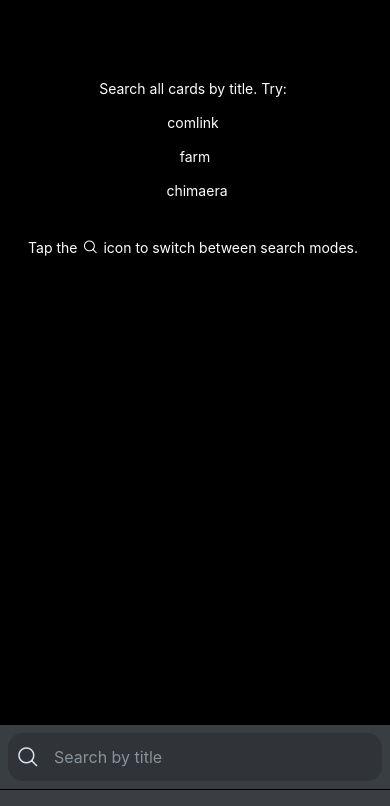
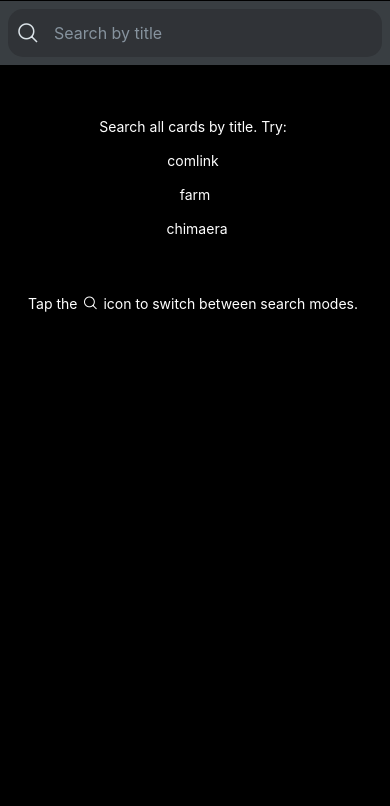
Before and after one commit to ledwards/holocron, a React Native app: screen / in a window 390 px wide. Shown: the top 806 px of the page. Built offline with nearby package versions, Linux system fonts and the light colour scheme.

Commit message:
Revert "Move search bar to bottom"
This reverts commit 14b2b47e34e2f16fb5cde2667ee21178beb850fb.

```diff
--- a/App.tsx
+++ b/App.tsx
@@ -3,14 +3,13 @@
  */
 
 import React from 'react';
-import { SafeAreaView, View, StatusBar } from 'react-native';
+import { SafeAreaView } from 'react-native';
 import SearchableCardList from './src/components/SearchableCardList';
 
 const App = () => (
-  <View style={{ flex: 1, backgroundColor: 'black' }}>
-    <StatusBar hidden />
+  <SafeAreaView style={{ flex: 1, backgroundColor: 'black' }}>
     <SearchableCardList />
-  </View>
+  </SafeAreaView>
 );
 
 export default App;
--- a/package.json
+++ b/package.json
@@ -1,6 +1,6 @@
 {
   "name": "holo",
-  "version": "0.3.3",
+  "version": "0.3.2",
   "private": true,
   "scripts": {
     "android": "react-native run-android",
--- a/src/components/SearchableCardList.tsx
+++ b/src/components/SearchableCardList.tsx
@@ -158,9 +158,10 @@ class SearchableCardList extends Component {
   renderHeader = () => {
     return (
       <View style={{
-        height: 120,
-        backgroundColor: grayColor,
-        paddingBottom: 10,
+        height: 100,
+        backgroundColor: blackColor,
+        borderBottomColor: this.state.query === null || this.state.query == '' ? 'transparent' : blackColor,
+        borderBottomWidth: 2,
       }}>
         <SearchBar
           placeholder={`Search by ${this.currentSearchMode().label}`}
@@ -246,6 +247,7 @@ class SearchableCardList extends Component {
 
     return (
       <View style={{ flex: 1, overflow: 'hidden', backgroundColor: blackColor }}>
+        {this.renderHeader()}
         {this.state.query &&
           <Animated.FlatList
             ref={(ref) => { this.state.flatListRef = ref; }}
@@ -264,7 +266,7 @@ class SearchableCardList extends Component {
             updateCellsBatchingPeriod={100} // Increase time between renders
             windowSize={10} // Reduce the window size
           /> || <>
-            <Text style={{ color: 'white', paddingTop: 80, textAlign: 'center' }}>
+            <Text style={{ color: 'white', padding: 18, textAlign: 'center' }}>
               {this.currentSearchMode().description}
             </Text>
             <View style={{ flex: 1, flexDirection: 'row', justifyContent: 'center', width: '100%', marginTop: 40 }}>
@@ -286,7 +288,6 @@ class SearchableCardList extends Component {
             </View>
           </>
         }
-        {this.renderHeader()}
       </View >
     );
   }
@@ -298,13 +299,13 @@ const styles = StyleSheet.create({
     borderWidth: 1,
     borderRadius: 10,
     padding: 4,
-    margin: 8,
+    margin: 4,
   },
   chipButtonWithMatch: {
     borderColor: 'transparent',
     borderWidth: 1,
     borderRadius: 10,
-    paddingVertical: 12,
+    paddingVertical: 6,
     paddingHorizontal: 0,
     margin: 0,
     backgroundColor: 'transparent',
```
Also changed, not shown: src/constants/fields.ts (+0 -9 lines), 4 other files (tests, documents, lock files or other folders).
